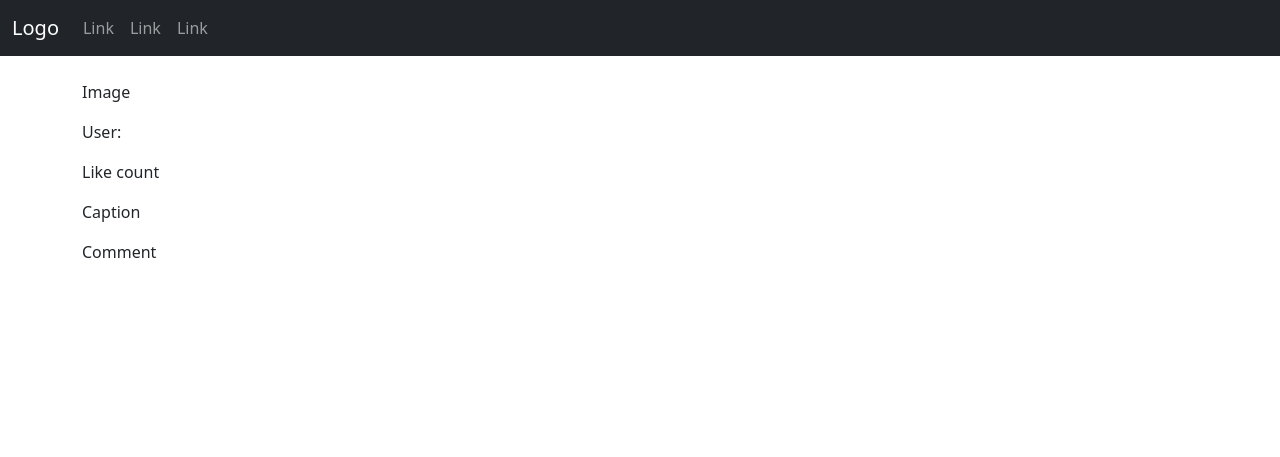
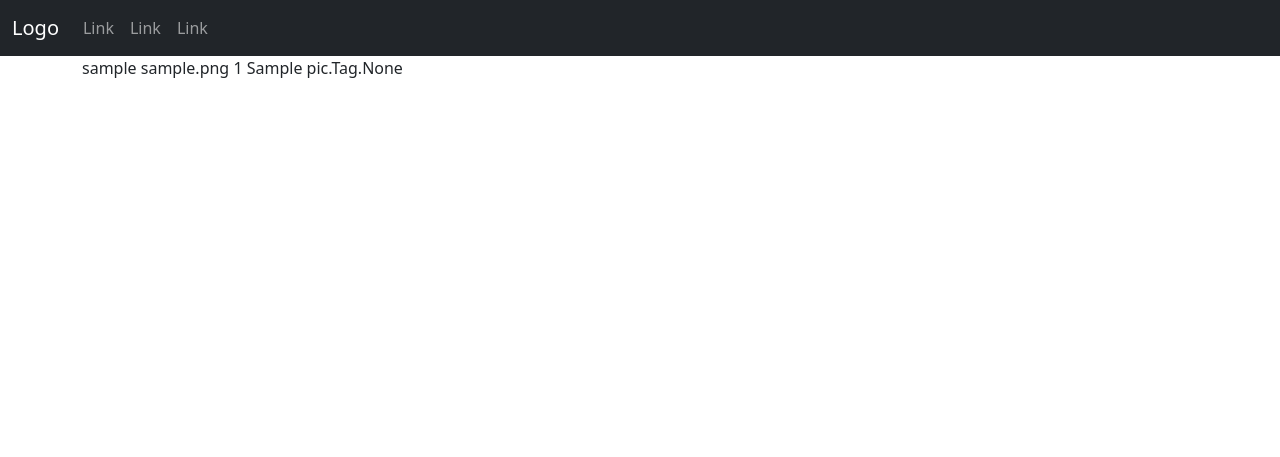
Before and after one commit to jkingportfolio/CI_PP4_Pic_Hub, a Django app: template templates/index.html in a window 1280 px wide. Shown: the top 457 px of the page. Run offline with Django 3.2, Linux system fonts and the light colour scheme; the template is opened without the code that fills it: values that come from a table or form of the project are taken from there, others are empty; tables that the repository leaves empty hold one stand-in row (values such as "Sample post").

Commit message:
Add: Render post fields to index.html block

```diff
--- a/pic/urls.py
+++ b/pic/urls.py
@@ -1,4 +1,4 @@
-from . import views
+from pic import views
 from django.urls import path
 
 urlpatterns = [
--- a/templates/index.html
+++ b/templates/index.html
@@ -1,12 +1,17 @@
 {% extends "base.html" %}
 
 {% block content %}
+
 <div class="container">
-    <img>
-    <p>Image</p>
-    <p>User:</p>
-    <p>Like count</p>
-    <p>Caption</p>
-    <p>Comment</p>
+    {% for pic in render_posts %}
+    <article>
+        <span>{{ pic.user.username }}</span>
+        <span>{{ pic.picture }}</span>
+        <span>{{ pic.likes }}</span>
+        <span>{{ pic.caption }}</span>
+        <span>{{ pic.tags }}</span>
+    </article>
+    {% endfor %}
 </div>
-{%endblock%}
+
+{% endblock content %}
```
Also changed, not shown: pic/views.py (+9 -6 lines).
